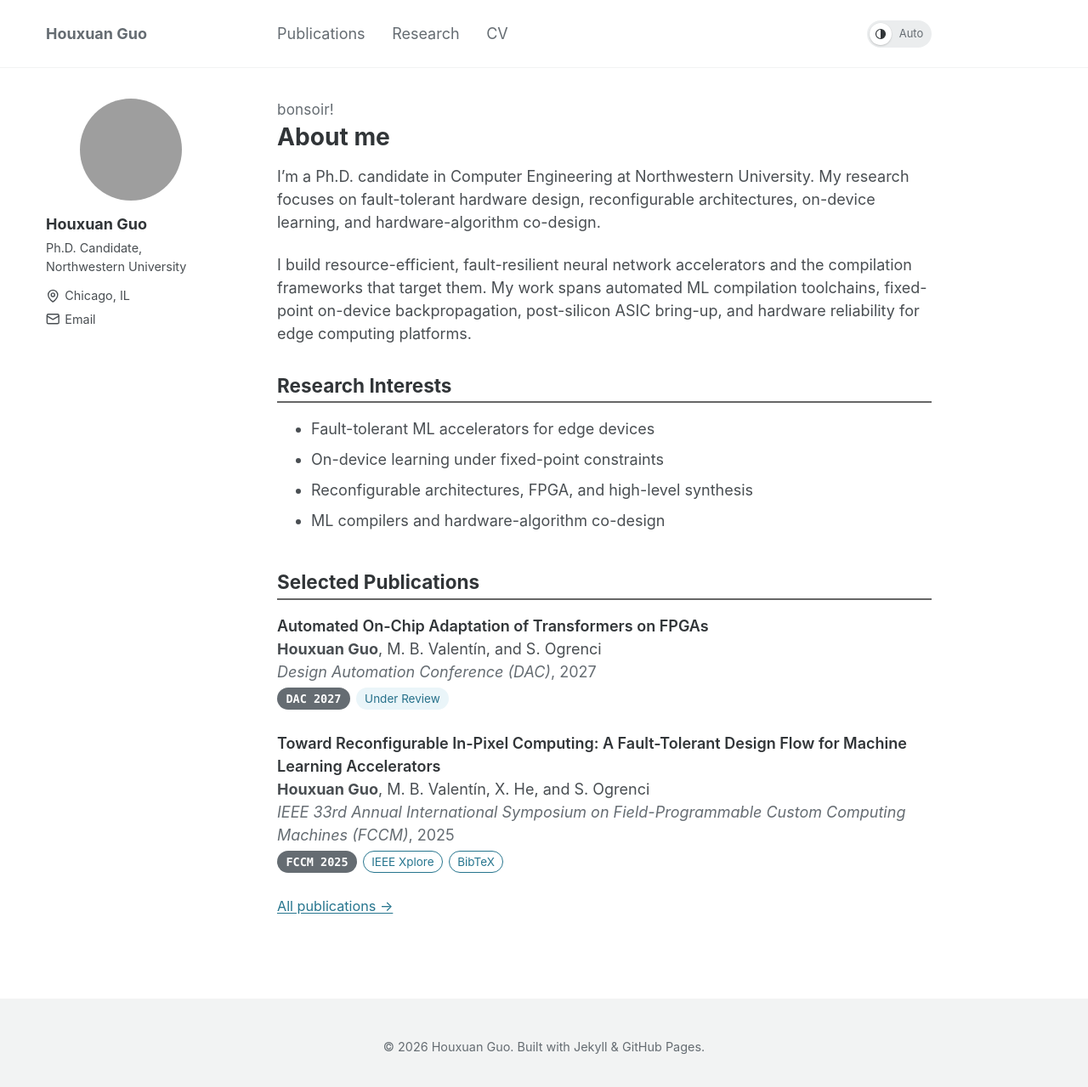
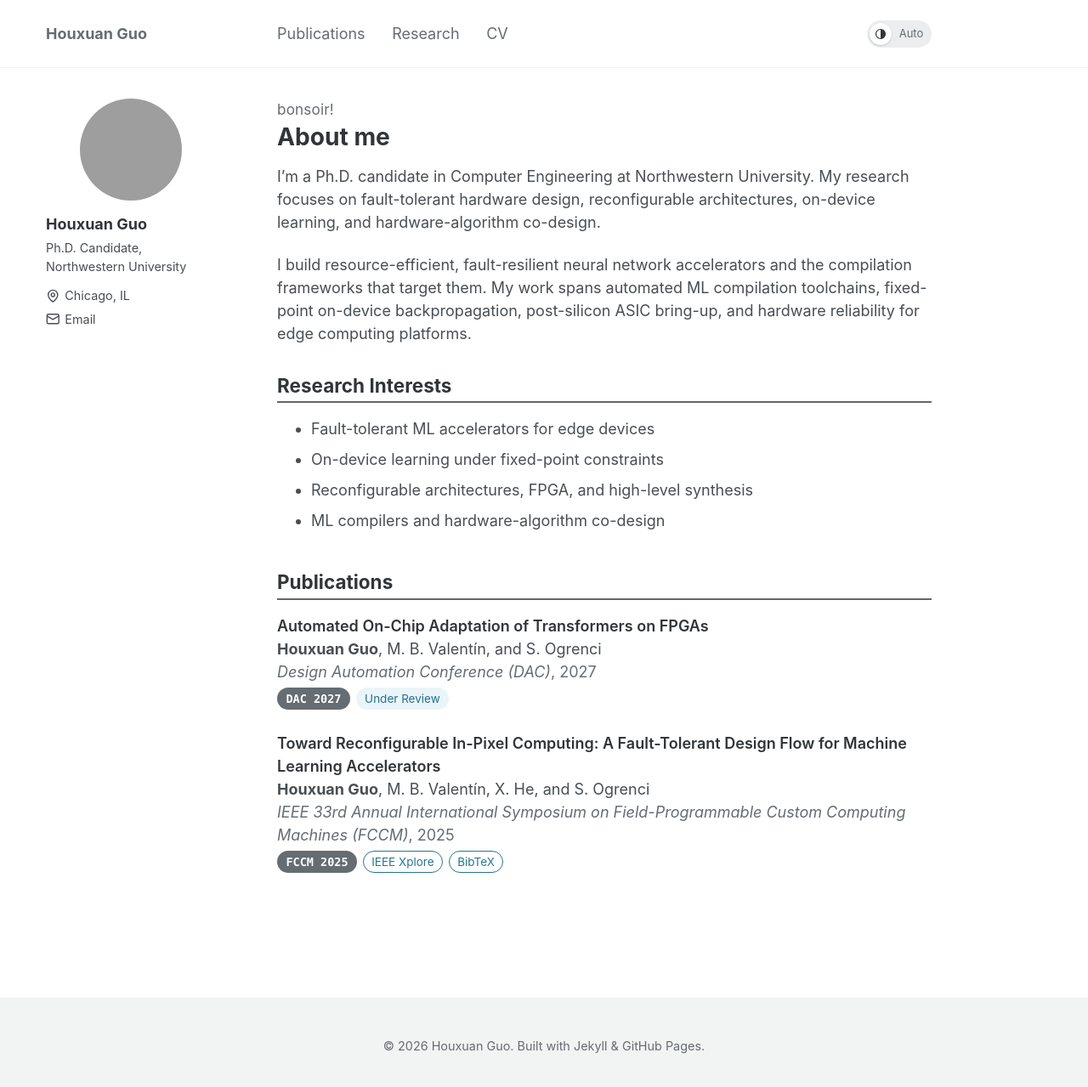
Before and after one commit to HoesenG/HoesenG.github.io, a Jekyll site: the page built from _pages/about.md, in a window 1280 px wide and 1287 px high. Shown: the top 1279 px of the window at 85% size. Built offline with Jekyll 4.4.1, drawn with Linux system fonts in a browser that asks for light colours; grey boxes are pictures that could not be loaded.

Commit message:
Show the full publication list on the home page

```diff
--- a/_pages/about.md
+++ b/_pages/about.md
@@ -19,8 +19,6 @@ I build resource-efficient, fault-resilient neural network accelerators and the
 * Reconfigurable architectures, FPGA, and high-level synthesis
 * ML compilers and hardware-algorithm co-design
 
-## Selected Publications
+## Publications
 
-{% include publication-list.html selected=true %}
-
-[All publications →]({{ '/publications/' | relative_url }}){: .more-link}
+{% include publication-list.html %}
```
